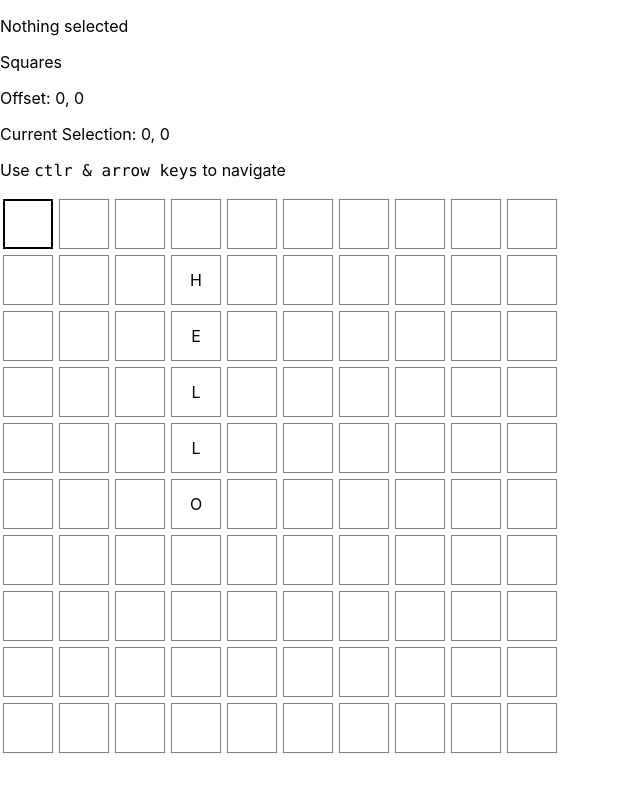
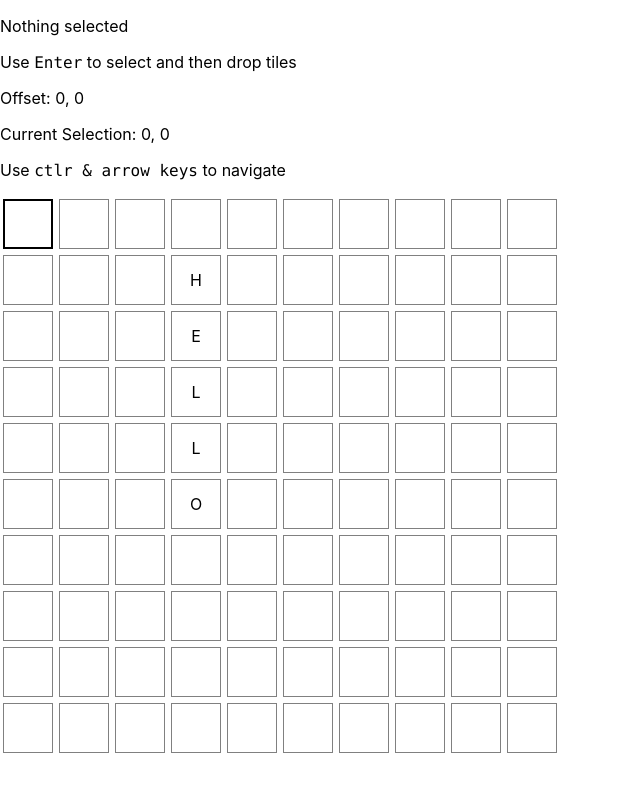
Before and after one commit to jedster1111/bananagram, a React (Create React App) app in the folder frontend/: page / in a window 1280 px wide. Shown: the top 792 px of the page, without its empty margins (0-640 px from the left). Built offline with nearby package versions, Linux system fonts and the light colour scheme.

Commit message:
Fixed potential undefined bugs

```diff
--- a/frontend/src/components/game/Game.tsx
+++ b/frontend/src/components/game/Game.tsx
@@ -5,9 +5,11 @@ import { Actions, placeSquare, selectSquare } from "./actions";
 import { getInitialState, reducer, State } from "./reducer";
 
 export interface Squares {
-  [column: number]: {
-    [row: number]: string | undefined;
-  };
+  [column: number]:
+    | {
+        [row: number]: string | undefined;
+      }
+    | undefined;
 }
 
 const Game: React.FunctionComponent<{}> = props => {
@@ -27,6 +29,9 @@ const Game: React.FunctionComponent<{}> = props => {
           ? `You have selected ${state.selected && state.selected.value}`
           : `Nothing selected`}
       </p>
+      <p>
+        Use <code>Enter</code> to select and then drop tiles
+      </p>
       <Grid
         squares={state.squares}
         dimensions={{ width: 10, height: 10 }}
--- a/frontend/src/components/game/reducer.ts
+++ b/frontend/src/components/game/reducer.ts
@@ -28,8 +28,13 @@ export function reducer(currentState: State, action: Actions): State {
   switch (action.type) {
     case ActionTypes.selectSquare: {
       const { x, y } = action.payload.vector;
-      const selectedSquare = currentState.squares[x][y];
 
+      const col = currentState.squares[x];
+      if (!col) {
+        return currentState;
+      }
+
+      const selectedSquare = col[y];
       if (!selectedSquare) {
         return currentState;
       }
@@ -46,10 +51,8 @@ export function reducer(currentState: State, action: Actions): State {
     case ActionTypes.placeSquare: {
       const { x: xNew, y: yNew } = action.payload.vector;
 
-      if (
-        !currentState.selected ||
-        (currentState.squares[xNew] && currentState.squares[xNew][yNew])
-      ) {
+      const newCol = currentState.squares[xNew];
+      if (!currentState.selected || (newCol && newCol[yNew])) {
         return currentState;
       }
 
@@ -57,12 +60,19 @@ export function reducer(currentState: State, action: Actions): State {
       const newSquares = { ...currentState.squares };
 
       newSquares[xOrig] = { ...currentState.squares[xOrig] };
-      newSquares[xOrig][yOrig] = undefined;
+
+      const origCol = newSquares[xOrig];
+      if (origCol) {
+        origCol[yOrig] = undefined;
+      }
 
       if (xOrig !== xNew) {
         newSquares[xNew] = { ...currentState.squares[xNew] };
       }
-      newSquares[xNew][yNew] = currentState.selected.value;
+      const newColClone = newSquares[xNew];
+      if (newColClone) {
+        newColClone[yNew] = currentState.selected.value;
+      }
 
       return {
         ...currentState,
--- a/frontend/src/components/grid/Grid.tsx
+++ b/frontend/src/components/grid/Grid.tsx
@@ -1,8 +1,9 @@
 import * as React from "react";
 import styled from "styled-components";
 import { Squares } from "../game/Game";
-import { Actions, transformOffset, translateSelector, Vector } from "./actions";
-import { createVector, getInitialState, reducer, State } from "./reducer";
+import { Actions, Vector } from "./actions";
+import { handleKeyPresses } from "./handleKeyPresses";
+import { getInitialState, reducer, State } from "./reducer";
 import Square, { SquareProps } from "./Square";
 
 export interface Dimensions {
@@ -54,7 +55,6 @@ const Grid: React.FunctionComponent<GridProps> = props => {
 
   return (
     <div>
-      <p>Squares</p>
       <p>
         Offset: {state.offset.x}, {state.offset.y}
       </p>
@@ -114,47 +114,6 @@ function renderGrid(
   );
 }
 
-function handleKeyPresses(
-  event: KeyboardEvent,
-  dispatch: React.Dispatch<Actions>,
-  handleSelectSquare: (vector: Vector) => void,
-  handlePlaceSquare: (vector: Vector) => void,
-  selectedSquare: Vector,
-  isSelected: boolean
-) {
-  const isCtrlPressed = event.getModifierState("Control");
-  switch (event.key) {
-    case "ArrowUp": {
-      const { x, y } = createVector(0, -1);
-      dispatch(isCtrlPressed ? transformOffset(x, y) : translateSelector(x, y));
-      break;
-    }
-    case "ArrowRight": {
-      const { x, y } = createVector(1, 0);
-      dispatch(isCtrlPressed ? transformOffset(x, y) : translateSelector(x, y));
-      break;
-    }
-    case "ArrowDown": {
-      const { x, y } = createVector(0, 1);
-      dispatch(isCtrlPressed ? transformOffset(x, y) : translateSelector(x, y));
-      break;
-    }
-    case "ArrowLeft": {
-      const { x, y } = createVector(-1, 0);
-      dispatch(isCtrlPressed ? transformOffset(x, y) : translateSelector(x, y));
-      break;
-    }
-    case "Enter": {
-      isSelected
-        ? handlePlaceSquare(selectedSquare)
-        : handleSelectSquare(selectedSquare);
-    }
-    default: {
-      break;
-    }
-  }
-}
-
 function applyOffset(x: number, y: number, offset: Vector): Vector {
   return { x: x - offset.x, y: y - offset.y };
 }
--- /dev/null
+++ b/frontend/src/components/grid/handleKeyPresses.ts
@@ -0,0 +1,43 @@
+import { Actions, transformOffset, translateSelector, Vector } from "./actions";
+import { createVector } from "./reducer";
+
+export function handleKeyPresses(
+  event: KeyboardEvent,
+  dispatch: React.Dispatch<Actions>,
+  handleSelectSquare: (vector: Vector) => void,
+  handlePlaceSquare: (vector: Vector) => void,
+  selectedSquare: Vector,
+  isSelected: boolean
+) {
+  const isCtrlPressed = event.getModifierState("Control");
+  switch (event.key) {
+    case "ArrowUp": {
+      const { x, y } = createVector(0, -1);
+      dispatch(isCtrlPressed ? transformOffset(x, y) : translateSelector(x, y));
+      break;
+    }
+    case "ArrowRight": {
+      const { x, y } = createVector(1, 0);
+      dispatch(isCtrlPressed ? transformOffset(x, y) : translateSelector(x, y));
+      break;
+    }
+    case "ArrowDown": {
+      const { x, y } = createVector(0, 1);
+      dispatch(isCtrlPressed ? transformOffset(x, y) : translateSelector(x, y));
+      break;
+    }
+    case "ArrowLeft": {
+      const { x, y } = createVector(-1, 0);
+      dispatch(isCtrlPressed ? transformOffset(x, y) : translateSelector(x, y));
+      break;
+    }
+    case "Enter": {
+      isSelected
+        ? handlePlaceSquare(selectedSquare)
+        : handleSelectSquare(selectedSquare);
+    }
+    default: {
+      break;
+    }
+  }
+}
```
